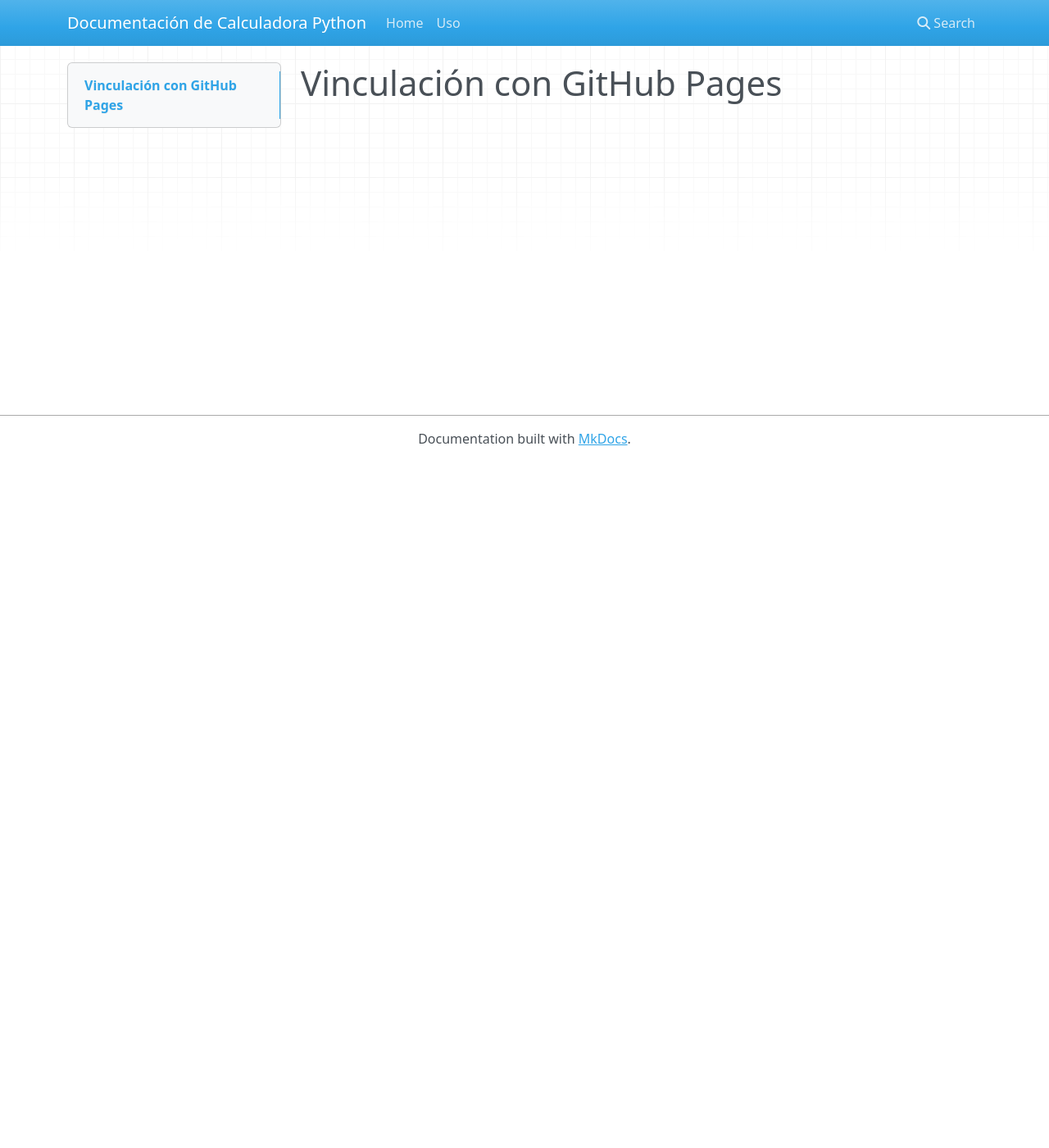
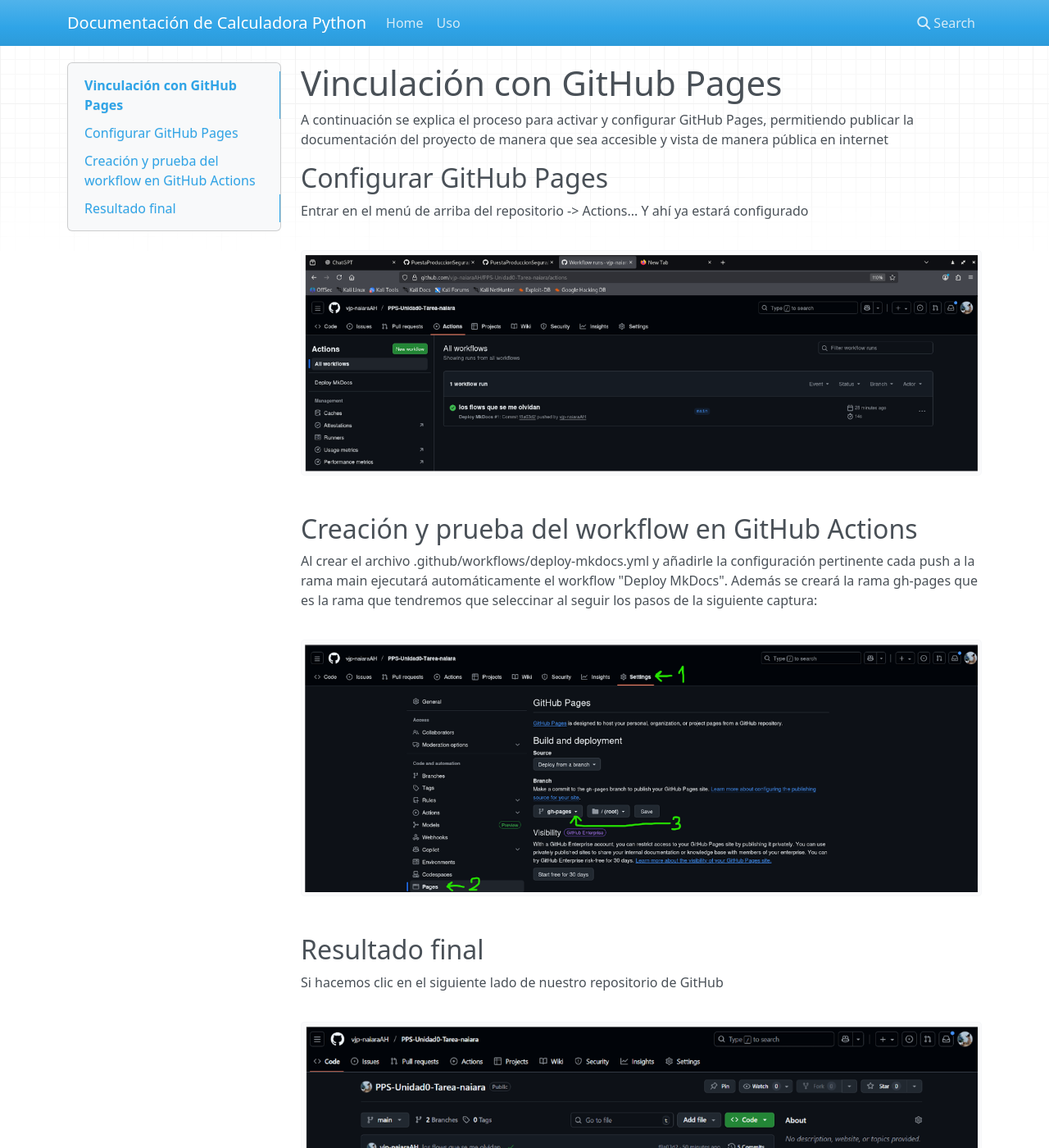
Before and after one commit to vjp-naiaraAH/PPS-Unidad0-Tarea-naiara, an MkDocs documentation site: the page built from docs/gitPages.md, in a window 1280 px wide and 1400 px high. Shown: the whole window at 82% size. Built offline with MkDocs 1.6.1, drawn with Linux system fonts in a browser that asks for light colours; nearby versions of some CDN libraries; some of the changed text lies outside the part shown.

Commit message:
gh pages

```diff
--- a/docs/gitPages.md
+++ b/docs/gitPages.md
@@ -1 +1,24 @@
 # Vinculación con GitHub Pages
+
+A continuación se explica el proceso para activar y configurar GitHub Pages, permitiendo publicar la documentación del proyecto de manera que sea accesible y vista de manera pública en internet
+
+## Configurar GitHub Pages
+
+Entrar en el menú de arriba del repositorio -> Actions... Y ahí ya estará configurado
+
+![Ejecución del comando](https://raw.githubusercontent.com/vjp-naiaraAH/PPS-Unidad0-Tarea-naiara/refs/heads/main/docs/images/img8.png)
+
+## Creación y prueba del workflow en GitHub Actions
+
+Al crear el archivo .github/workflows/deploy-mkdocs.yml y añadirle la configuración pertinente cada push a la rama main ejecutará automáticamente el workflow "Deploy MkDocs". Además se creará la rama gh-pages que es la rama que tendremos que seleccinar al seguir los pasos de la siguiente captura:
+
+![gh-pages 1](https://raw.githubusercontent.com/vjp-naiaraAH/PPS-Unidad0-Tarea-naiara/refs/heads/main/docs/images/img9.png)
+
+## Resultado final
+Si hacemos clic en el siguiente lado de nuestro repositorio de GitHub
+
+![Ghpages en repositorio](https://raw.githubusercontent.com/vjp-naiaraAH/PPS-Unidad0-Tarea-naiara/refs/heads/main/docs/images/img10.png)
+
+Esto es lo que vermos si hemos hecho correctamente los pasos para que todo funcione.
+
+![Visual gh-pages](https://raw.githubusercontent.com/vjp-naiaraAH/PPS-Unidad0-Tarea-naiara/refs/heads/main/docs/images/img14.png)
```
Also changed, not shown: docs/gitActions.md (line endings or trailing spaces), docs/image-1.png (added), docs/images/img14.png (added).
